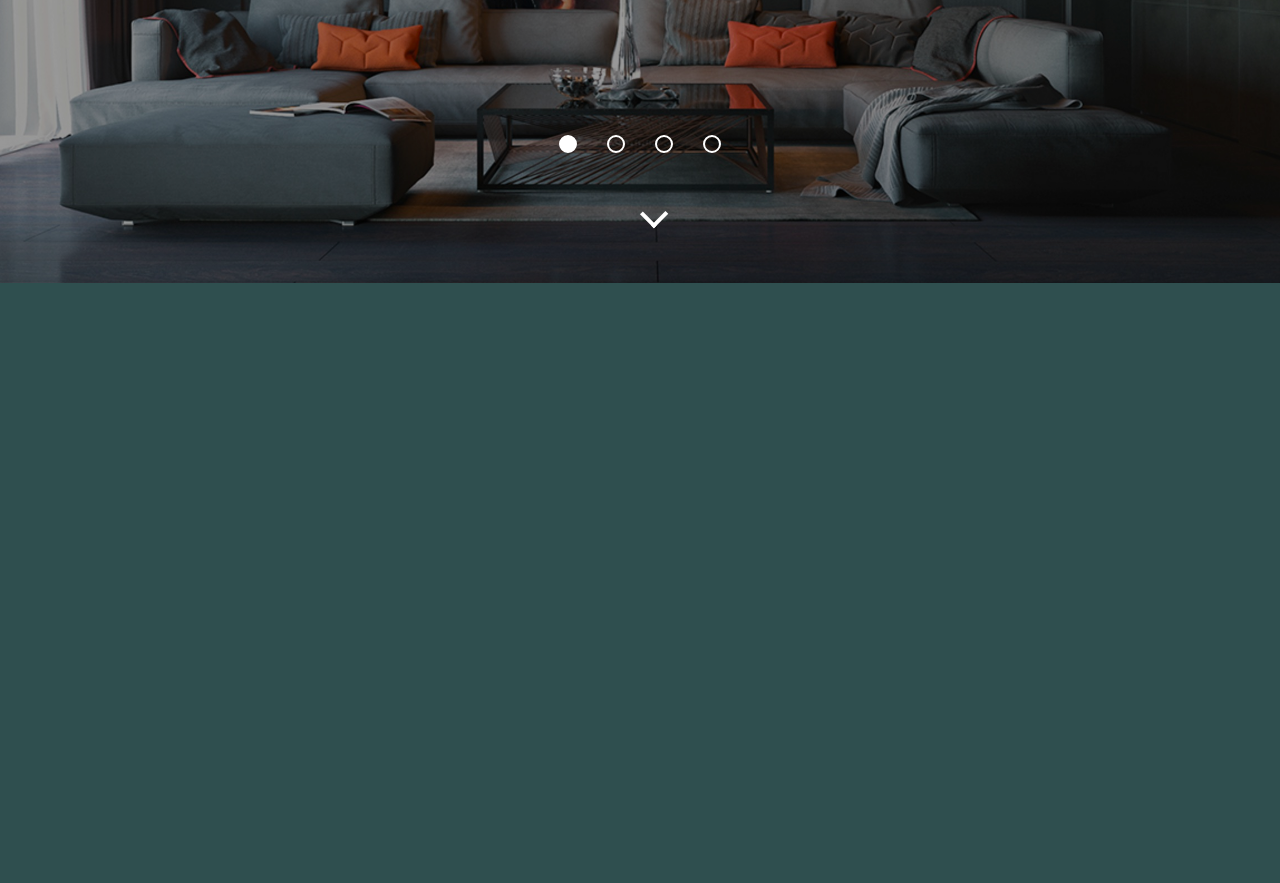
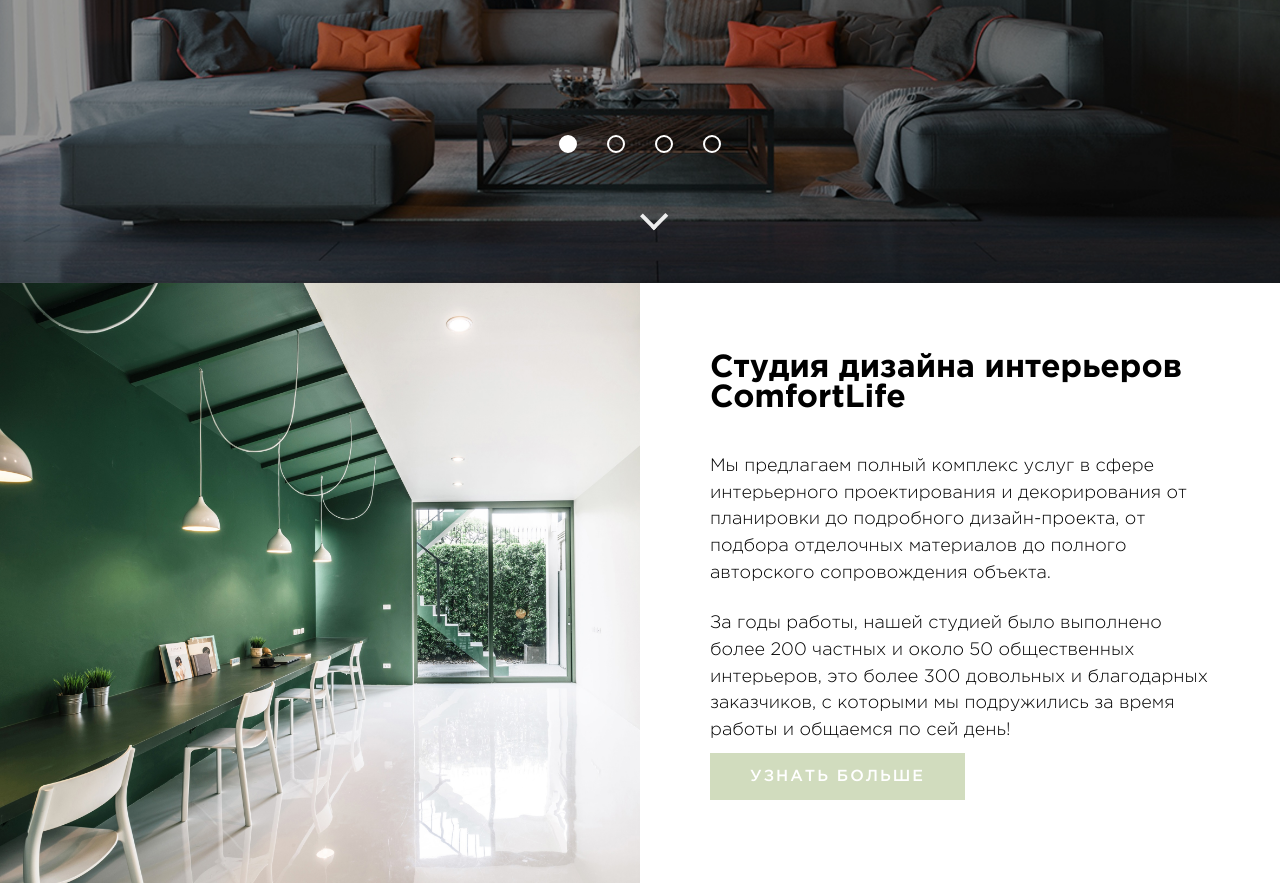
Before and after one commit to RenatGrishin/v_comfortlife, a plain HTML site: page index.html in a window 1280 px wide. Shown: the part 547-1430 px from the top of the page. Before the commit the page ends 830 px from the top, so only its background shows below. Drawn offline with Linux system fonts and the light colour scheme.

Commit message:
v0.2
Add 3th floor

```diff
--- a/css/anim.css
+++ b/css/anim.css
@@ -1,8 +1,15 @@
 @keyframes arrowDown {
 from{
-    bottom: 100px;
+    bottom: 55px;
+    opacity: 0.7;
     }
 to {
-    bottom: 50px;
+    bottom: 45px;
+    opacity: 1;
     }
 }
+
+.slide-panel div a{
+    animation: arrowDown  1.4s infinite ease;
+    animation-direction: alternate;
+}
--- a/css/main.css
+++ b/css/main.css
@@ -25,6 +25,24 @@ input{
 input:focus{
     outline: 0;
     outline-offset: 0;
+}
+
+/*  Style standart  */
+h2{
+    font-family: GPB;
+    font-size: 32px;
+    color: #000;
+}
+.button{
+    background-color: rgba(209, 220, 190);
+    color: #fff;
+    font-size: 16px;
+    font-family: GPM;
+    padding: 16px 40px;
+    letter-spacing: 1.5pt;
+}
+slideBut{
+    background-color: rgba(209, 220, 190, 0.8);
 }
 
 
@@ -165,3 +183,47 @@ input:focus{
     z-index: 100;
     bottom: 50px;
 }
+
+
+/*  AboutUs  */
+.sec-AbUs{
+    width: 100%;
+    height: 600px;
+    background-color: #fff;
+}
+.sec-AbUs img{
+    width: 50%;
+    height: 600px;
+    float: left;
+    object-fit: cover;
+}
+.sec-AbUs article{
+    width: 50%;
+    float: right;
+    background-color: #fff;
+    font-size: 18px;
+    color: #000;
+}
+.secAbUs-pad{
+    padding: 70px
+}
+.secAbUs-pad h2{
+    padding-bottom:40px;
+}
+.secAbUs-pad p{
+    line-height: 20pt;
+    padding-bottom: 24px;
+}
+.buttonA{
+
+}
+
+
+
+
+/*  ClearFix  */
+.clearfix::after {
+  content: "";
+  display: table;
+  clear: both;
+}
--- a/index.html
+++ b/index.html
@@ -31,7 +31,7 @@
         <article>
             <div class="slider-cont">
                 <h1>СДЕЛАЕМ ВАШУ ЖИЗНЬ<br>КОМФОРТНОЙ</h1>
-                <a href="#">ПРОСМОТРЕТЬ РАБОТЫ</a>
+                <a class="slideBut" href="#">ПРОСМОТРЕТЬ РАБОТЫ</a>
             </div>
             <img src="images/6.jpg">
         </article>
@@ -44,6 +44,20 @@
             </ul>
             <div><a href="#"><img src="img/arrow_down.png"></a></div>
         </div>
+    </section><!--  Slider End   -->
+    <section class="sec-AbUs clearfix"><!--  About Us  -->
+        <img src="images/4.jpg">
+        <article>
+            <div class="secAbUs-pad">
+            <h2>Студия дизайна интерьеров ComfortLife</h2>
+            <p>Мы предлагаем полный комплекс услуг в сфере интерьерного проектирования и декорирования от планировки до подробного дизайн-проекта, от подбора отделочных материалов до полного авторского сопровождения объекта.</p>
+            <p>За годы работы, нашей студией было выполнено более 200 частных и около 50 общественных интерьеров, это более 300 довольных и благодарных заказчиков, с которыми мы подружились за время работы и общаемся по сей день!</p>
+            <a class="button btnA" href="#">УЗНАТЬ БОЛЬШЕ</a>
+            </div>
+        </article>
+    </section>
+    <section class="out-work">
+
     </section>
     </main>
 </body>
```
